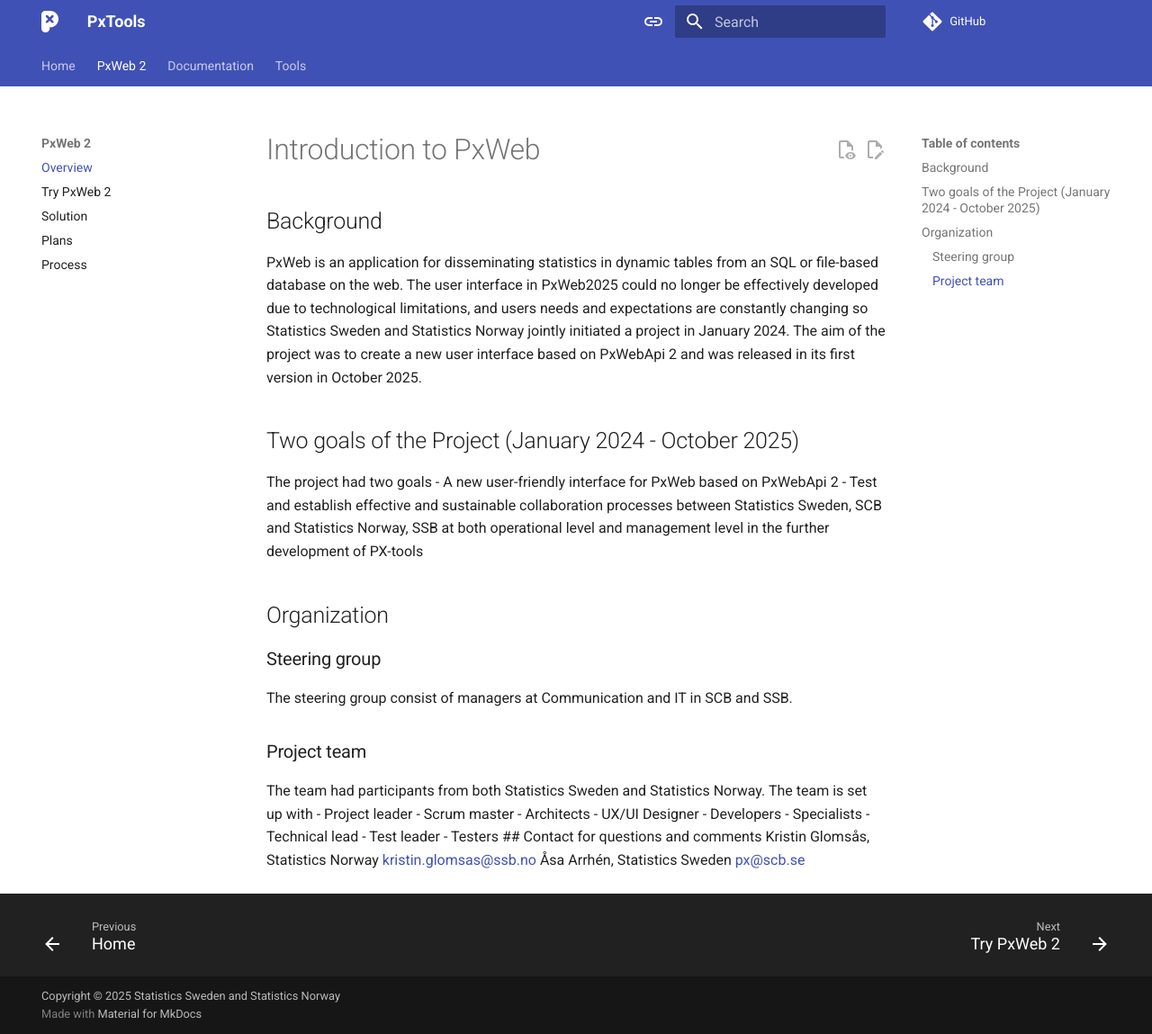
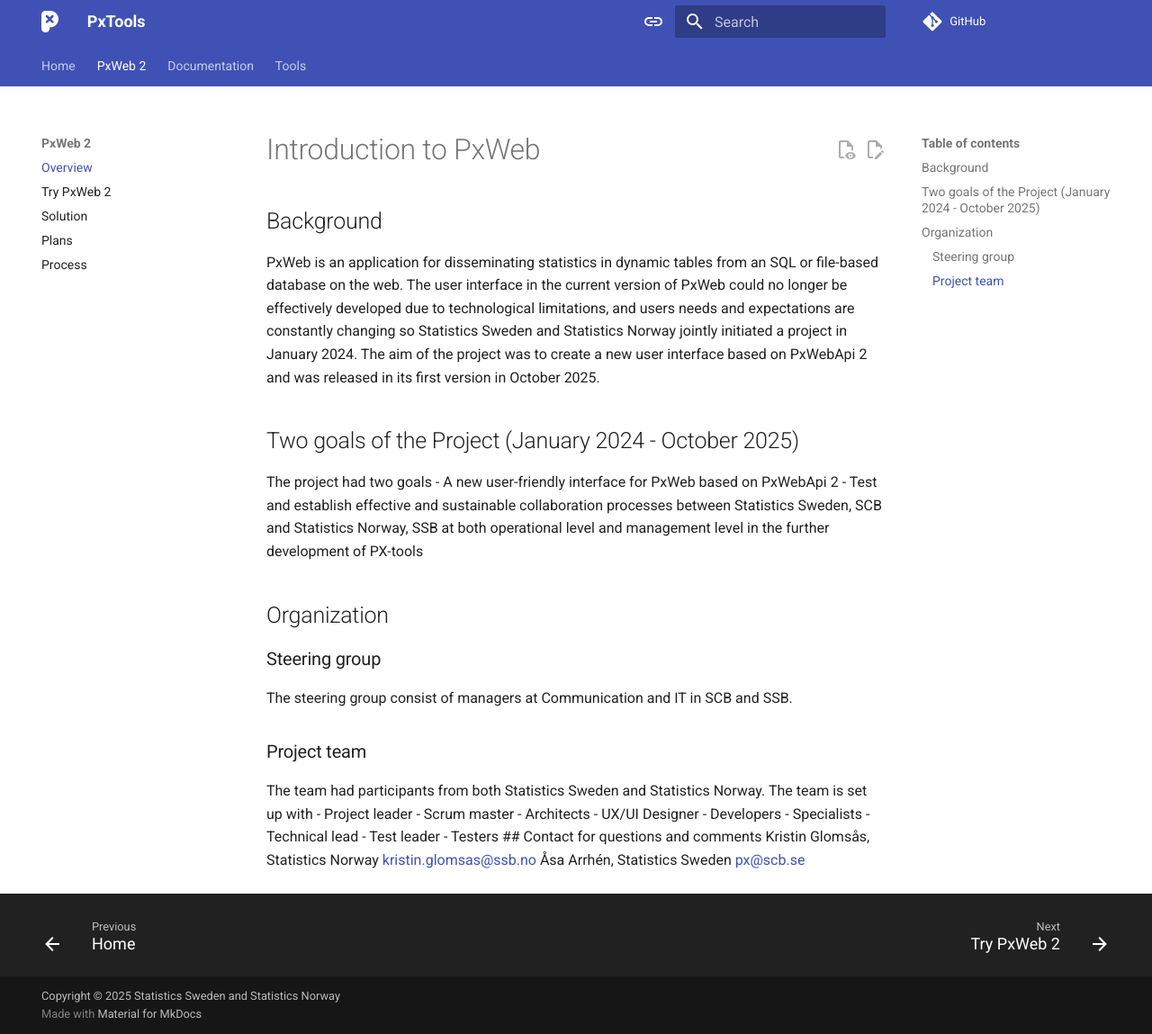
Before and after one commit to PxTools/pxtools.github.io, an MkDocs documentation site: the page built from docs/PxWeb2/project/overview.md, in a window 1280 px wide and 1149 px high. Shown: the whole window at 90% size. Built offline with MkDocs 1.6.1 and Material for MkDocs 9.7.7, drawn with Linux system fonts in a browser that asks for light colours; comment, search, counter and statistics services are not loaded.

Commit message:
Update overview.md

```diff
--- a/docs/PxWeb2/project/overview.md
+++ b/docs/PxWeb2/project/overview.md
@@ -1,6 +1,6 @@
 # Introduction to PxWeb
 ## Background
-PxWeb is an application for disseminating statistics in dynamic tables from an SQL or file-based database on the web. The user interface in PxWeb2025 could no longer be effectively developed due to technological limitations, and users needs and expectations are constantly changing so Statistics Sweden and Statistics Norway jointly initiated a project in January 2024. The aim of the project was to create a new user interface based on PxWebApi 2 and was released in its first version in October 2025.
+PxWeb is an application for disseminating statistics in dynamic tables from an SQL or file-based database on the web. The user interface in the current version of PxWeb could no longer be effectively developed due to technological limitations, and users needs and expectations are constantly changing so Statistics Sweden and Statistics Norway jointly initiated a project in January 2024. The aim of the project was to create a new user interface based on PxWebApi 2 and was released in its first version in October 2025.
 ## Two goals of the Project (January 2024 - October 2025)
 The project had two goals
 - A new user-friendly interface for PxWeb based on PxWebApi 2
```
